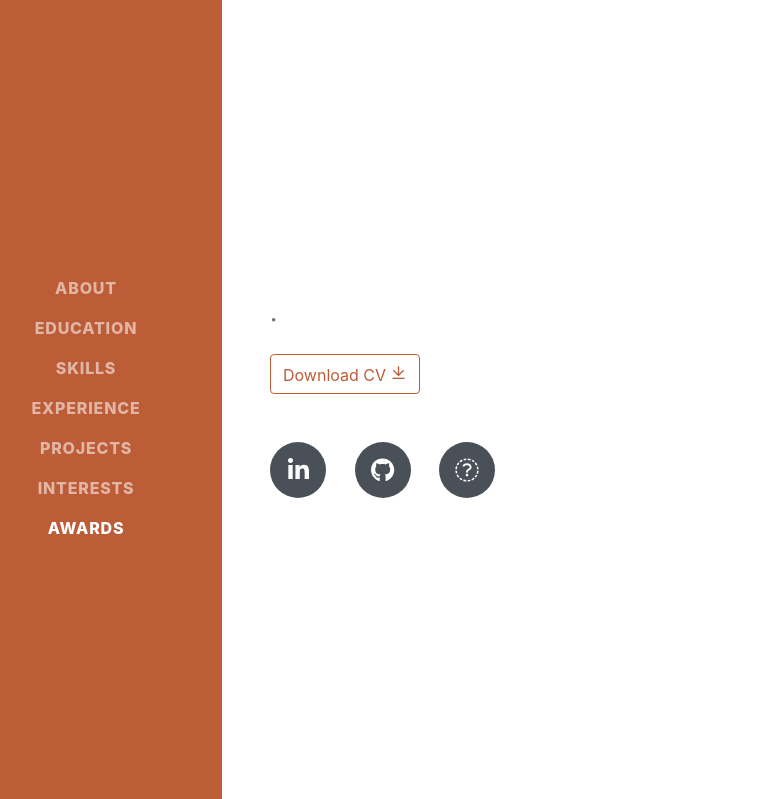
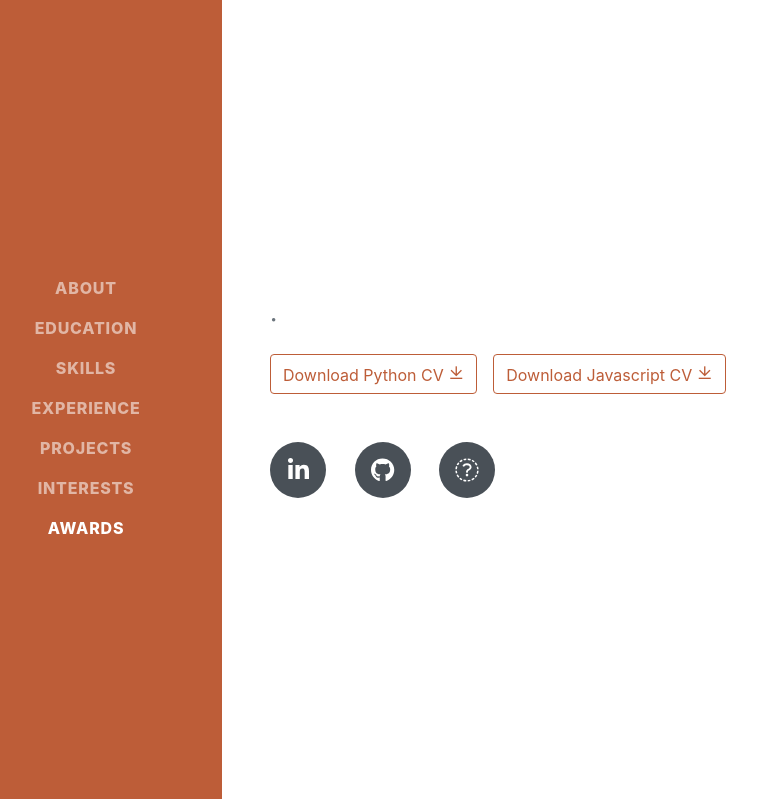
Before and after one commit to Omoleen/Portfolio, a Django app: template templates/index.html in a window 1280 px wide. Shown: the top 799 px of the page, without its empty margins (50-807 px from the left). Run offline with Django 4.2, Linux system fonts and the light colour scheme; the template is opened without the code that fills it, so the values that code supplies are empty; some libraries are stand-ins or nearby versions; some web fonts are replaced.

Commit message:
added python and javascript resume

```diff
--- a/templates/index.html
+++ b/templates/index.html
@@ -54,9 +54,14 @@
                         <a href="mailto:{{ about.email }}">{{ about.email }}</a>
                     </div>
                     <p class="mb-3">{{ about.summary }}</p>
-                    <a download="" href="{% get_media_prefix %}{{ about.resume }}" class="btn btn-outline-primary mb-5">
-                        Download CV <i class="ri-download-line"></i>
+                    <div class="d-flex gap-3">
+                    <a download="" href="{% get_media_prefix %}{{ about.python_resume }}" class="btn btn-outline-primary mb-5">
+                        Download Python CV <i class="ri-download-line"></i>
                     </a>
+                    <a download="" href="{% get_media_prefix %}{{ about.javascript_resume }}" class="btn btn-outline-primary mb-5">
+                        Download Javascript CV <i class="ri-download-line"></i>
+                    </a>
+                    </div>
                     <div class="social-icons">
                         <a class="social-icon" href="{{ about.linkedin }}"><i class="fab fa-linkedin-in"></i></a>
                         <a class="social-icon" href="{{ about.github }}"><i class="fab fa-github"></i></a>
```
Also changed, not shown: portfolioapp/models.py (+6 -3 lines), portfolioapp/migrations/0022_rename_resume_about_javascript_resume_and_more.py (added).
